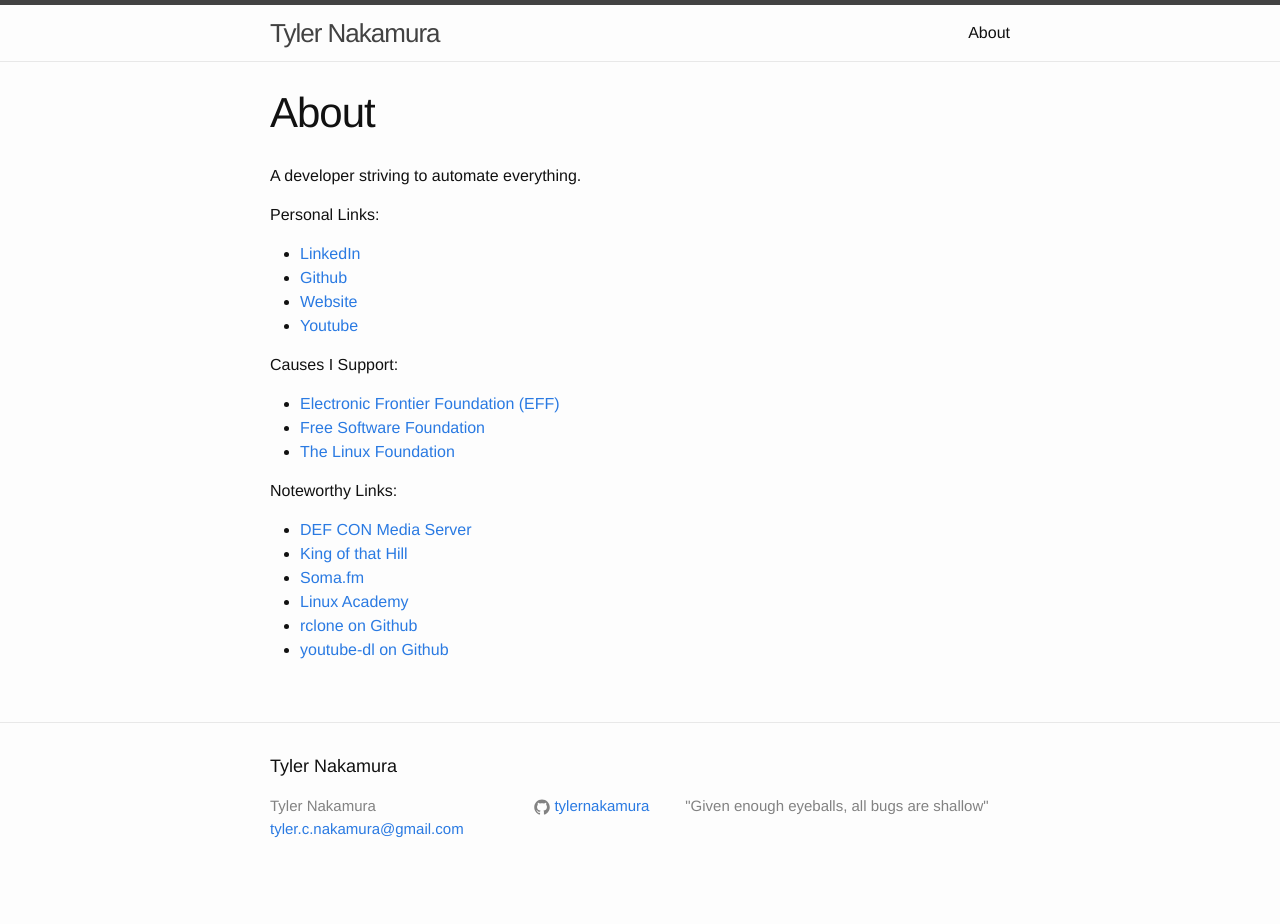
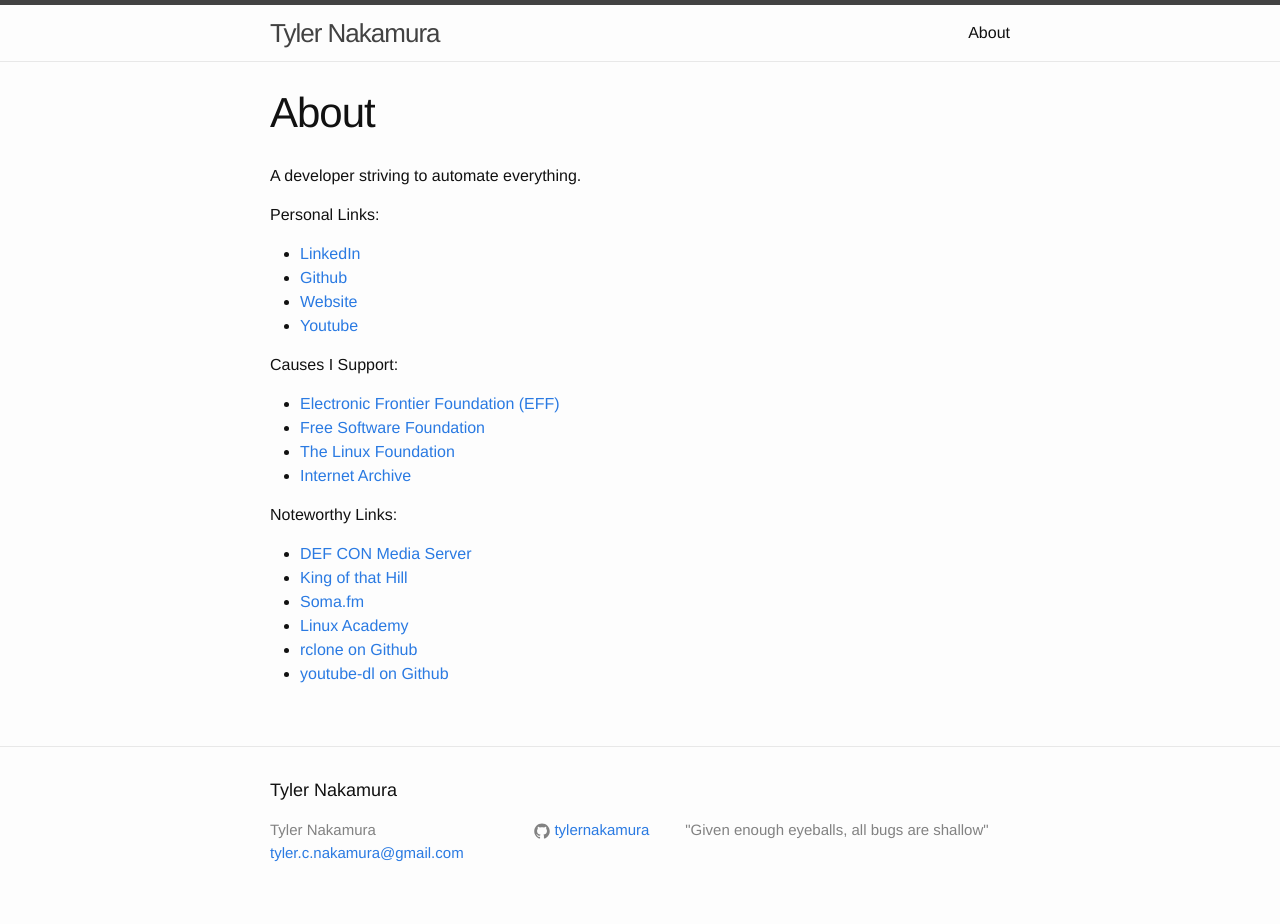
Before and after one commit to ahlim0m/tylernakamura.github.io, a Jekyll site: the page built from about.md, in a window 1280 px wide. Built offline with Jekyll 4.4.1, drawn with Linux system fonts in a browser that asks for light colours; before the commit the page ends 900 px from its top, so only the background shows below that.

Commit message:
add the internet archive to causes to support

```diff
--- a/about.md
+++ b/about.md
@@ -18,6 +18,7 @@
 - [Electronic Frontier Foundation (EFF)](https://www.eff.org/)
 - [Free Software Foundation](https://www.fsf.org/)
 - [The Linux Foundation](https://www.linuxfoundation.org/)
+- [Internet Archive](https://archive.org/)
 
 Noteworthy Links:
 
```
